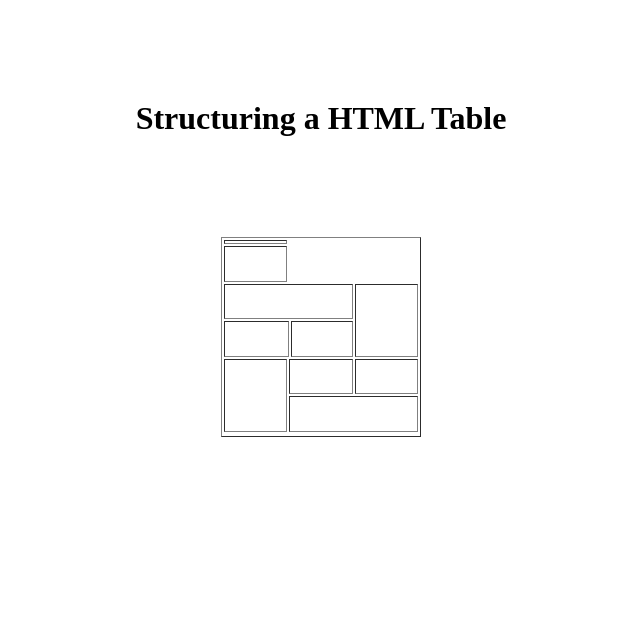
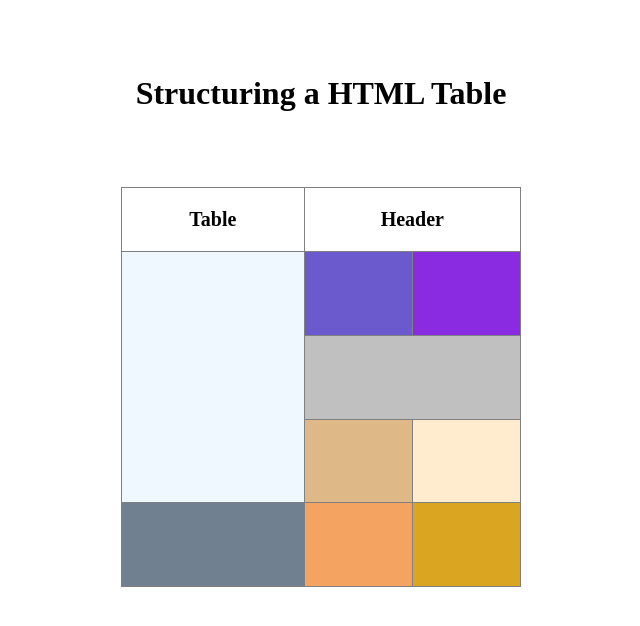
Before and after one commit to Ghidyon/table, a plain HTML site: page index.html in a window 1280 px wide. Shown: the whole page, without its empty margins (319-959 px from the left). Drawn offline with Linux system fonts and the light colour scheme.

Commit message:
added color

```diff
--- a/index.html
+++ b/index.html
@@ -5,8 +5,17 @@
     <meta charset="UTF-8">
     <meta name="viewport" content="width=device-width, initial-scale=1.0">
     <title>Table</title>
-    <link rel="stylesheet" href="/assets/styles/style.css">
     <link rel="shortcut icon" href="/assets/images/favicon.png" type="image/png" sizes="32x32">
+    <style>
+        table {
+            border-collapse: collapse;
+        }
+
+        table tr th {
+            padding: 20px;
+            font-size: 20px;
+        }
+    </style>
 </head>
 
 <body>
@@ -16,36 +25,34 @@
         *   Finally, you can make a box <td> span through another row or column, using "rowspan" or "colspan" attribute respectively.
     -->
 
-    <h1 align="center" style="margin:100px 0;">Structuring a HTML Table</h1>
-    <table border='1' width=200px height=200px align="center">
+    <h1 align="center" style="margin:75px 0;">Structuring a HTML Table</h1>
+    <table border='1' width=400px height=400px align="center">
         <thead>
             <tr>
-                <th></th>
+                <th>Table</th>
+                <th colspan="2">Header</th>
             </tr>
         </thead>
 
         <tbody>
-
-        </tbody>
             <tr>
-            <td></td>
+                <td rowspan="3" style="background-color: aliceblue;"></td>
+                <td style="background-color: slateblue;"></td>
+                <td style="background-color: blueviolet;"></td>
             </tr>
             <tr>
-            <td colspan="3"></td>
-            <td rowspan="2"></td>
+                <td colspan="2" style="background-color: silver;"></td>
             </tr>
             <tr>
-            <td colspan="2"></td>
-            <td></td>
+                <td style="background-color: burlywood;"></td>
+                <td style="background-color: blanchedalmond;"></td>
             </tr>
             <tr>
-            <td rowspan="3"></td>
-            <td colspan="2"></td>
-            <td></td>
+                <td style="background-color: slategray;"></td>
+                <td style="background-color: sandybrown;"></td>
+                <td style="background-color: goldenrod;"></td>
             </tr>
-        <tr>
-            <td colspan="3"></td>
-        </tr>
+        </tbody>
     </table>
 
 </body>
```
Lines whose indentation alone changed are shown as unchanged.
